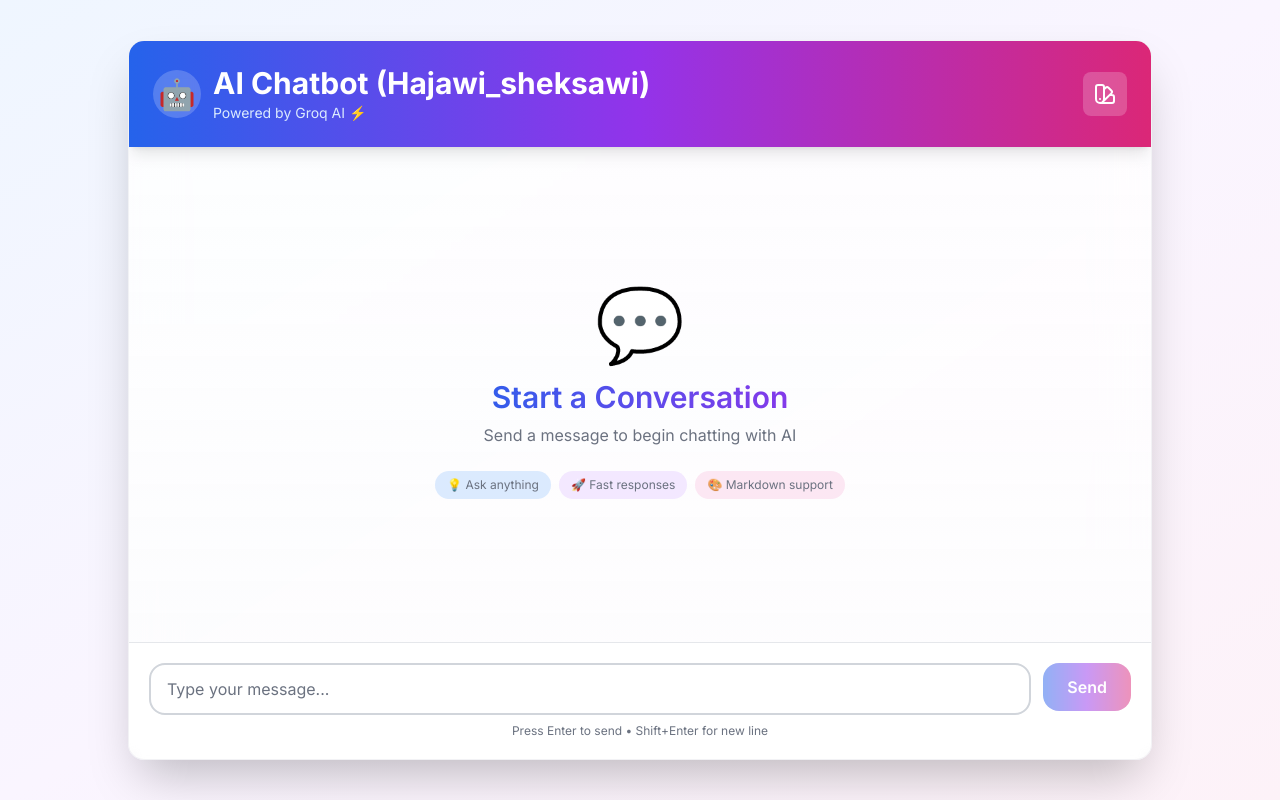
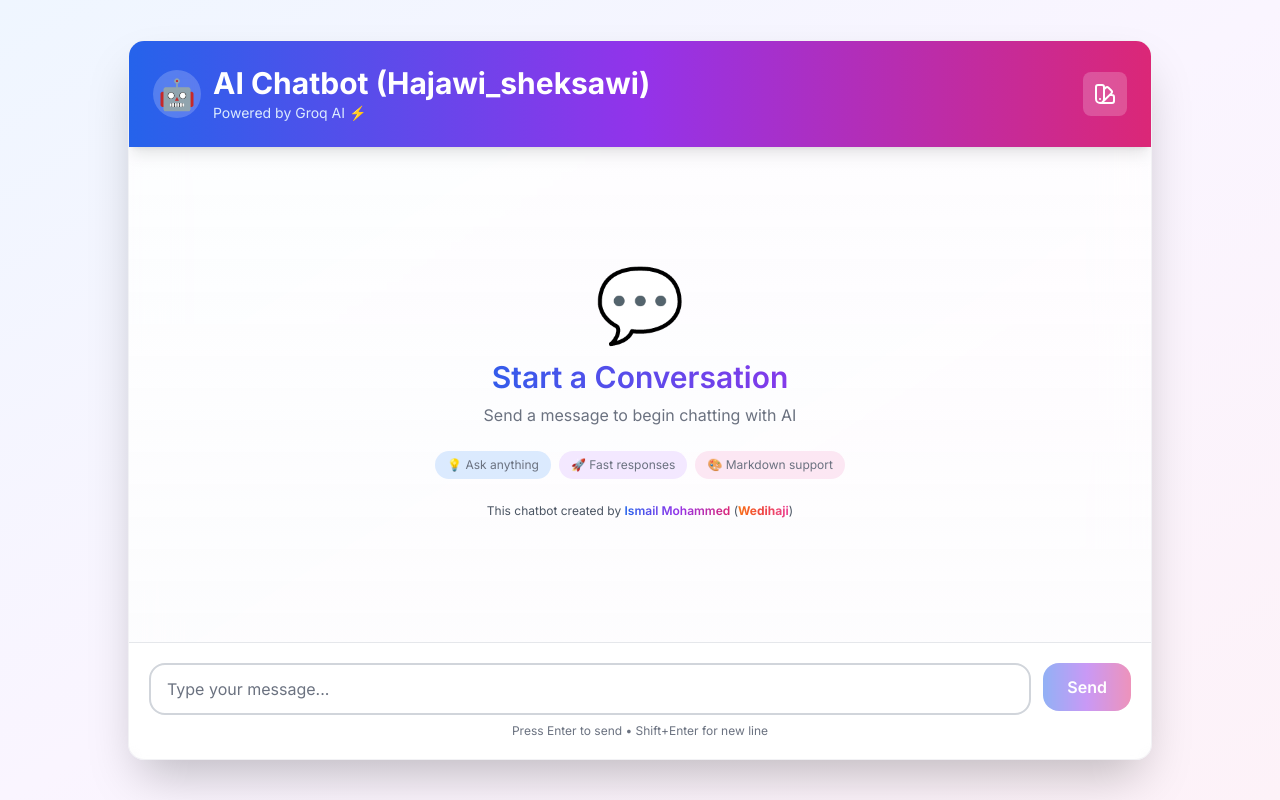
Before and after one commit to ismailwedihaji/AI-ChatBot, a Next.js app: page / in a window 1280 px wide. Built offline with nearby package versions, Linux system fonts and the light colour scheme.

Commit message:
chat bot updated

```diff
--- a/app/page.tsx
+++ b/app/page.tsx
@@ -256,6 +256,9 @@
                     🎨 Markdown support
                   </div>
                 </div>
+                <p className="mt-4 sm:mt-6 text-[10px] sm:text-xs text-gray-600 dark:text-gray-300">
+                  This chatbot created by <span className="font-semibold bg-gradient-to-r from-blue-600 via-purple-600 to-pink-600 bg-clip-text text-transparent">Ismail Mohammed</span> (<span className="font-bold text-transparent bg-gradient-to-r from-orange-500 via-red-500 to-pink-500 bg-clip-text">Wedihaji</span>)
+                </p>
               </div>
             </div>
           ) : (
```
